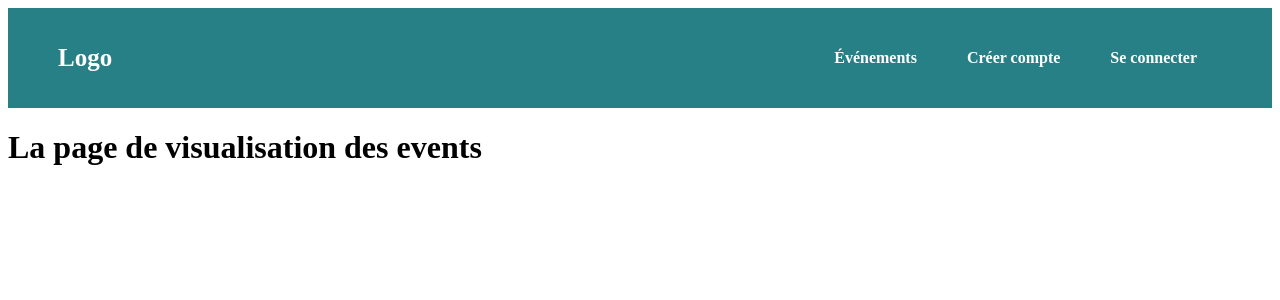
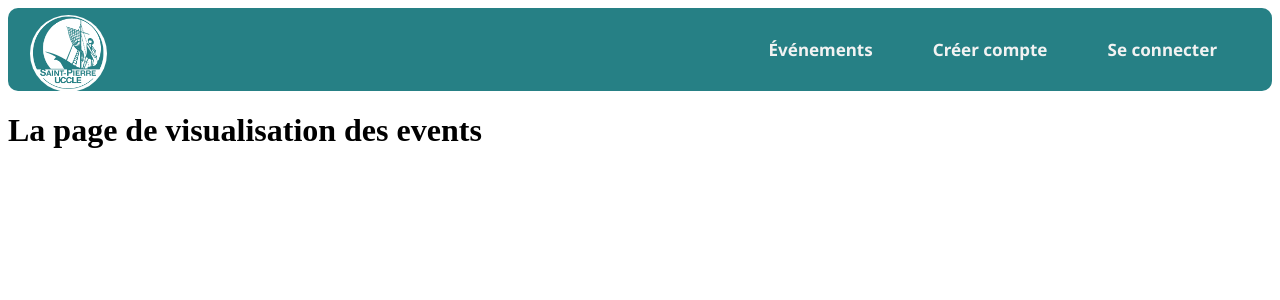
Before and after one commit to AnthonyPierard/CollegeBook, a Django app: page / in a window 1280 px wide. Shown: the top 300 px of the page. Run offline with Django 3.2, Linux system fonts and the light colour scheme; data that the repository does not hold is empty.

Commit message:
Avancement nav bar

```diff
--- a/src/college/static/Style.css
+++ /dev/null
@@ -1,29 +0,0 @@
-* {
-    list-style: none;
-}
-
-.nav-bar {
-    display:flex;
-    padding: 25px 50px;
-    justify-content: space-between;
-    align-items: center;
-    background-color: #268085;
-}
-
-.nav-bar ul {
-    display: flex;
-}
-
-.nav-bar ul li {
-    margin: 0 25px;
-}
-
-.nav-bar a {
-    text-decoration: none;
-    font-weight: bold;
-    color: white;
-}
-
-.Logo {
-    font-size: 25px;
-}
--- /dev/null
+++ b/src/college/static/css/Style.css
@@ -0,0 +1,49 @@
+* {
+    list-style: none;
+}
+
+.nav-bar {
+    display:flex;
+    padding: 0 25px;
+    justify-content: space-between;
+    align-items: center;
+    border-radius: 10px;
+    background-color: #268085;
+    font-family: 'Noto Sans', sans-serif;
+}
+
+.nav-bar ul {
+    display: flex;
+    padding:0;
+    margin: 0;
+}
+
+
+.nav-bar a {
+    text-decoration: none;
+    display: block;
+    color: #f2f2f2;
+    text-align: center;
+    padding: 25px 25px;
+    font-size: 17px;
+    font-weight: bold;
+    border: 5px solid transparent;
+}
+
+.nav-bar a:hover {
+    border-bottom: 5px solid #fc8c0f;
+}
+
+.nav-bar a:active, .Logo:active {
+    opacity:85%;
+
+}
+
+.Logo {
+    /* font-size: 25px; */
+    width: 6%;
+    border-radius: 100px;
+    position: absolute;
+    top:15px;
+    left:30px
+}
--- a/src/college/templates/default.html
+++ b/src/college/templates/default.html
@@ -1,18 +1,27 @@
+{% load static %}
+
 <!DOCTYPE html>
 <html lang="en">
 <head>
     <meta charset="UTF-8">
     <meta http-equiv="X-UA-Compatible" content="IE=edge">
     <meta name="viewport" content="width=device-width, initial-scale=1.0">
-    <link rel="stylesheet", href="../static/Style.css" >
+    <link rel="stylesheet", href= {% static  "css/Style.css" %} >
+    <!--  Font Noto Bold -->
+    <link rel="preconnect" href="https://fonts.googleapis.com">
+    <link rel="preconnect" href="https://fonts.gstatic.com" crossorigin>
+    <link href="https://fonts.googleapis.com/css2?family=Noto+Sans:wght@400;600;700&display=swap" rel="stylesheet">
+    <!--  -->
     <title>CollegeSite</title>
 </head>
 <body>
     <header>
+        <a href="/"><img src= {% static "img/CSPU.png" %} class="Logo"></a>
     </header>
 
     <nav class="nav-bar">
-        <a href="/" class="Logo">Logo</a>
+
+        <div class="space"></div>
         {% if connected %}
         <ul>
             <li><a href="#">Événements</a></li>
```
Also changed, not shown: src/college/static/img/cspu.png (added).
